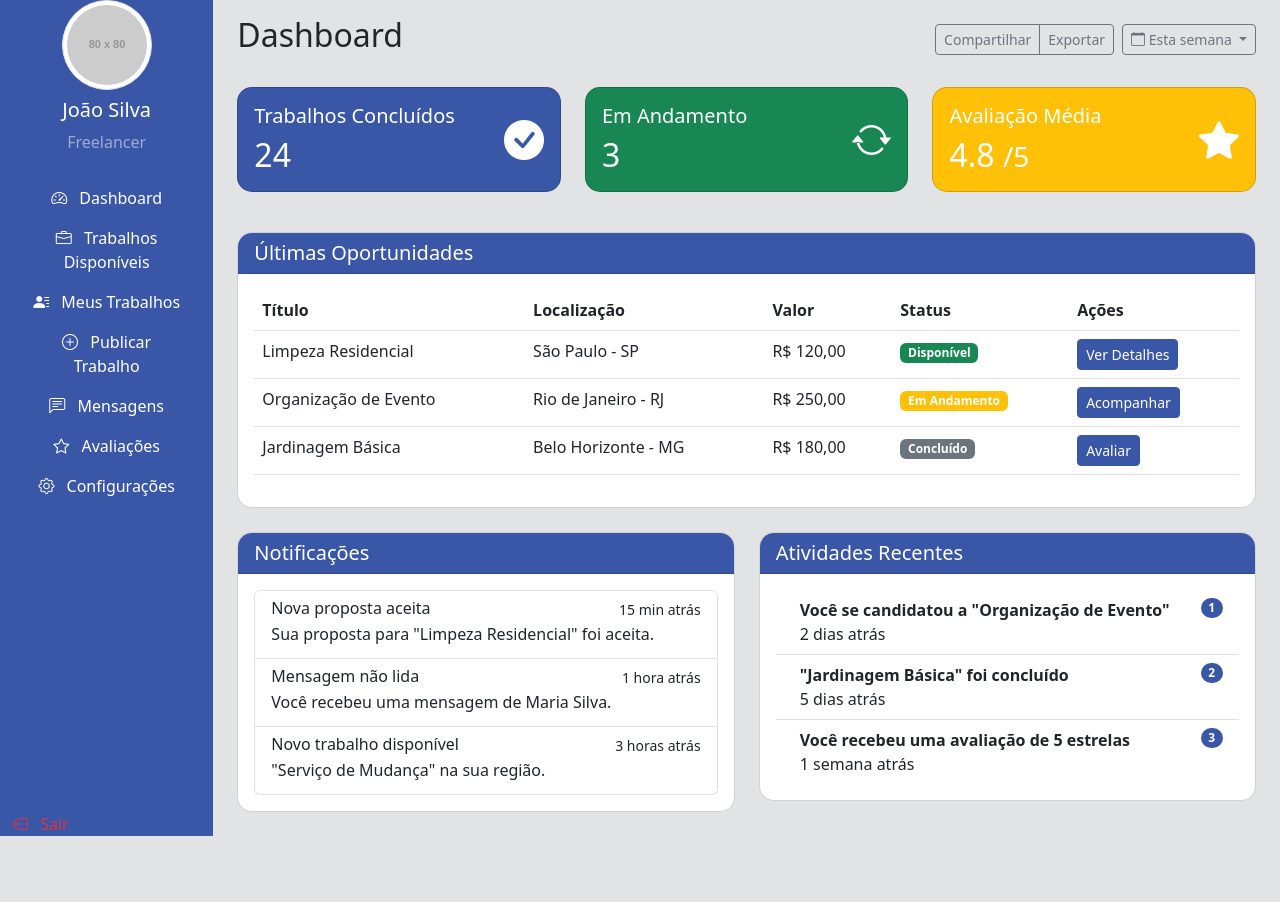
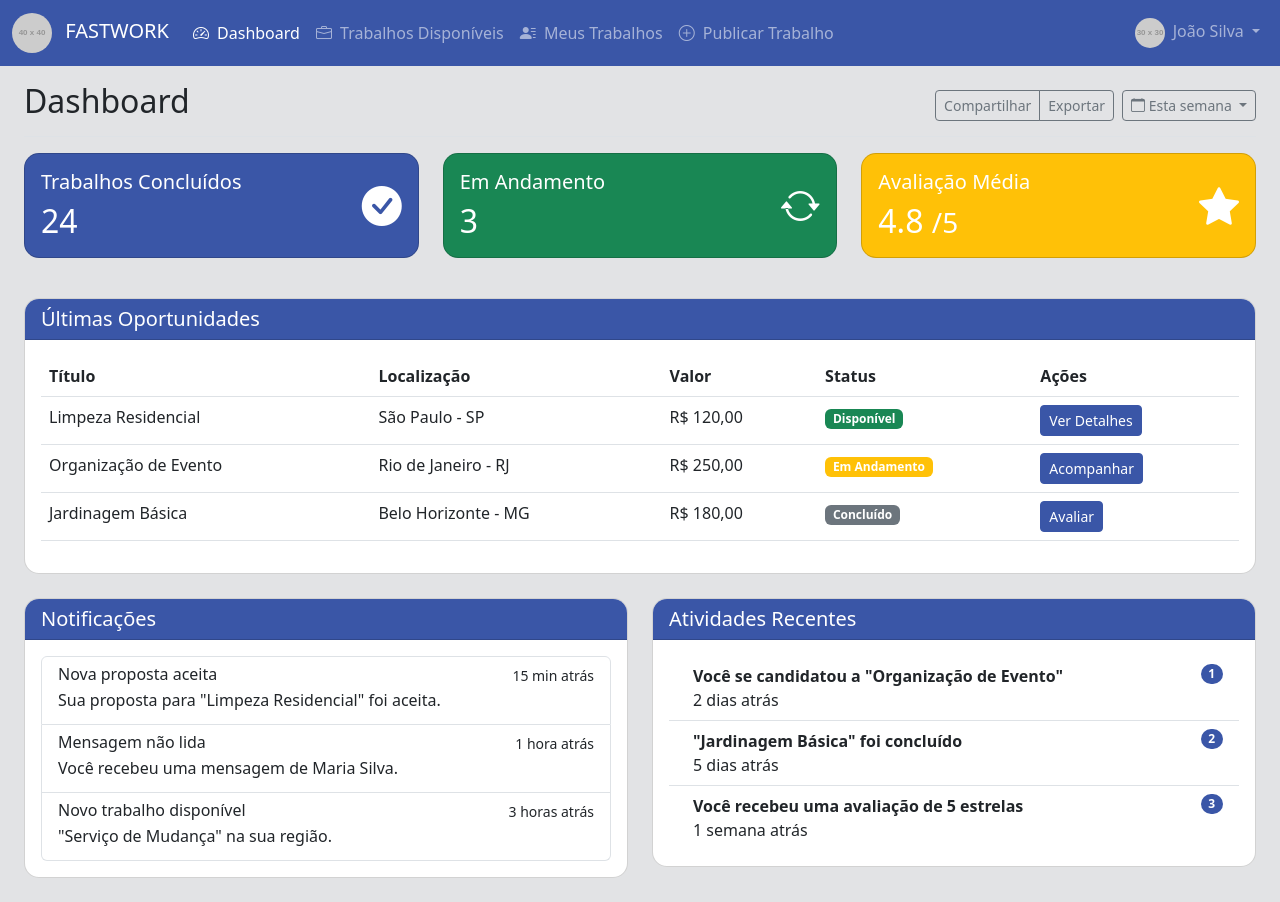
Before and after one commit to Working003/FastWork, a plain HTML site: page interfaces/dashboard/index.html in a window 1280 px wide. Before the commit the page ends 836 px from the top, so only its background shows below. Drawn offline with nearby package versions, Linux system fonts and the light colour scheme; files that its build step writes are made by us from their sources; placeholder pictures from the web are drawn by us.

Commit message:
modificação da sidebar para navbar do  dashboard

```diff
--- a/interfaces/dashboard/index.html
+++ b/interfaces/dashboard/index.html
@@ -9,65 +9,62 @@
     <link rel="stylesheet" href="style.css">
 </head>
 <body class="bg-secondary-subtle">
+    <!-- Navbar -->
+    <nav class="navbar navbar-expand-lg navbar-dark bg-primary">
         <div class="container-fluid">
-        <div class="row">
-            <!-- Sidebar -->
-            <nav id="sidebar" class="col-md-3 col-lg-2 d-md-block bg-primary sidebar collapse">
-                <div class="position-sticky d-flex flex-column justify-content-between h-100">
-                    <div>
-                        <div class="text-center mb-4">
-                            <img src="https://via.placeholder.com/80x80" alt="User" class="rounded-circle img-thumbnail">
-                            <h5 class="mt-2 text-white">João Silva</h5>
-                            <p class="text-white-50">Freelancer</p>
-                        </div>
-                        <ul class="nav flex-column text-center">
+            <a class="navbar-brand" href="#">
+                <img src="https://via.placeholder.com/40x40" alt="Logo" class="rounded-circle me-2">
+                FASTWORK
+            </a>
+            <button class="navbar-toggler" type="button" data-bs-toggle="collapse" data-bs-target="#navbarNav">
+                <span class="navbar-toggler-icon"></span>
+            </button>
+            <div class="collapse navbar-collapse" id="navbarNav">
+                <ul class="navbar-nav me-auto">
                     <li class="nav-item">
-                                <a class="nav-link text-white" href="../dashboard/index.html">
-                                    <i class="bi bi-speedometer2 me-2"></i> Dashboard
+                        <a class="nav-link active" href="../dashboard/index.html">
+                            <i class="bi bi-speedometer2 me-1"></i> Dashboard
                         </a>
                     </li>
                     <li class="nav-item">
-                                <a class="nav-link text-white" href="../trabalhos-disponiveis/index.html">
-                                    <i class="bi bi-briefcase me-2"></i> Trabalhos Disponíveis
+                        <a class="nav-link" href="../trabalhos-disponiveis/index.html">
+                            <i class="bi bi-briefcase me-1"></i> Trabalhos Disponíveis
                         </a>
                     </li>
                     <li class="nav-item">
-                                <a class="nav-link text-white" href="#">
-                                    <i class="bi bi-person-lines-fill me-2"></i> Meus Trabalhos
+                        <a class="nav-link" href="#">
+                            <i class="bi bi-person-lines-fill me-1"></i> Meus Trabalhos
                         </a>
                     </li>
                     <li class="nav-item">
-                                <a class="nav-link text-white" href="../publicar-trabalho/index.html">
-                                    <i class="bi bi-plus-circle me-2"></i> Publicar Trabalho
-                                </a>
-                            </li>
-                            <li class="nav-item">
-                                <a class="nav-link text-white" href="#">
-                                    <i class="bi bi-chat-left-text me-2"></i> Mensagens
-                                </a>
-                            </li>
-                            <li class="nav-item">
-                                <a class="nav-link text-white" href="#">
-                                    <i class="bi bi-star me-2"></i> Avaliações
-                                </a>
-                            </li>
-                            <li class="nav-item">
-                                <a class="nav-link text-white" href="#">
-                                    <i class="bi bi-gear me-2"></i> Configurações
+                        <a class="nav-link" href="../publicar-trabalho/index.html">
+                            <i class="bi bi-plus-circle me-1"></i> Publicar Trabalho
                         </a>
                     </li>
                 </ul>
-                    </div>
-                    <div class="nav-item mt-3">
-                        <a class="nav-link text-danger" href="../index.html">
-                            <i class="bi bi-box-arrow-left me-2"></i> Sair
+                <ul class="navbar-nav ms-auto">
+                    <li class="nav-item dropdown">
+                        <a class="nav-link dropdown-toggle" href="#" id="navbarDropdown" role="button" data-bs-toggle="dropdown">
+                            <img src="https://via.placeholder.com/30x30" alt="User" class="rounded-circle me-1">
+                            João Silva
                         </a>
+                        <ul class="dropdown-menu dropdown-menu-end">
+                            <li><a class="dropdown-item" href="#"><i class="bi bi-chat-left-text me-2"></i> Mensagens</a></li>
+                            <li><a class="dropdown-item" href="#"><i class="bi bi-star me-2"></i> Avaliações</a></li>
+                            <li><a class="dropdown-item" href="#"><i class="bi bi-gear me-2"></i> Configurações</a></li>
+                            <li><hr class="dropdown-divider"></li>
+                            <li><a class="dropdown-item text-danger" href="../index.html"><i class="bi bi-box-arrow-left me-2"></i> Sair</a></li>
+                        </ul>
+                    </li>
+                </ul>
             </div>
         </div>
     </nav>
 
     <!-- Main Content -->
-            <main class="col-md-9 ms-sm-auto col-lg-10 px-md-4">
+    <div class="container-fluid">
+        <div class="row">
+            <main class="col-12 px-md-4">
                 <div class="d-flex justify-content-between flex-wrap flex-md-nowrap align-items-center pt-3 pb-2 mb-3 border-bottom">
                     <h1 class="h2">Dashboard</h1>
                     <div class="btn-toolbar mb-2 mb-md-0">
@@ -81,6 +78,7 @@
                     </div>
                 </div>
 
+                <!-- Restante do conteúdo permanece igual -->
                 <div class="row mb-4">
                     <div class="col-md-4">
                         <div class="card text-white bg-primary mb-3">
--- a/interfaces/dashboard/style..css
+++ b/interfaces/dashboard/style..css
@@ -1,53 +1,62 @@
 body {
     background-color: #f8f9fa;
+    padding-top: 56px; /* Espaço para o navbar fixo */
 }
 
-/* Sidebar */
-#sidebar {
-    min-height: 100vh;
-    background-color: #3a56a7;
-    display: flex;
-    flex-direction: column;
-    justify-content: space-between;
-    padding-bottom: 20px;
+/* Navbar */
+.navbar {
+    box-shadow: 0 2px 4px rgba(0, 0, 0, 0.1);
 }
 
-/* Links da sidebar */
-.nav-link {
-    color: white; /* Texto branco */
-    text-align: center; /* Centralizar o texto */
-    font-weight: bold; /* Deixar o texto mais destacado */
-    padding: 20px 0; /* Espaçamento vertical maior */
-    display: block; /* Garantir que ocupe toda a largura */
-    text-decoration: none; /* Remover sublinhado */
-    border-top: 1px solid black; /* Linha preta acima */
-    border-bottom: 1px solid black; /* Linha preta abaixo */
+.navbar-brand {
+    font-weight: bold;
+    display: flex;
+    align-items: center;
 }
 
-.nav-link:hover, .nav-link.active {
-    color: #e2eafc; /* Cor ao passar o mouse ou quando ativo */
-    background-color: transparent; /* Sem fundo */
+.navbar-brand img {
+    margin-right: 8px;
 }
 
-.nav-link.text-danger {
-    color: #f8d7da; /* Cor do botão "Sair" */
+.nav-link {
+    display: flex;
+    align-items: center;
+    padding: 0.5rem 1rem;
 }
 
-.nav-link.text-danger:hover {
-    color: #f5c6cb; /* Cor ao passar o mouse no botão "Sair" */
+.nav-link i {
+    margin-right: 5px;
 }
 
-/* Botão "Sair" */
-.nav-item.mt-3 {
-    margin-top: auto; /* Empurra o botão para o final da sidebar */
-    text-align: center; /* Centraliza o texto */
-    padding-top: 30px; /* Distância maior do último botão */
+.navbar-nav .nav-item .nav-link {
+    border-radius: 4px;
+    margin: 0 2px;
 }
 
-.nav-item.mt-3 .nav-link {
-    border: none; /* Sem linhas pretas para o botão "Sair" */
+.navbar-nav .nav-item .nav-link:hover {
+    background-color: rgba(255, 255, 255, 0.1);
 }
 
+.navbar-nav .nav-item .nav-link.active {
+    background-color: rgba(255, 255, 255, 0.2);
+}
+
+/* Dropdown menu */
+.dropdown-menu {
+    border: none;
+    box-shadow: 0 2px 10px rgba(0, 0, 0, 0.1);
+}
+
+.dropdown-item {
+    padding: 8px 16px;
+}
+
+.dropdown-item i {
+    width: 20px;
+    text-align: center;
+}
+
+/* Cards e outros elementos */
 .card-header {
     background-color: #3a56a7;
     color: white;
@@ -78,3 +87,18 @@ body {
 .badge.bg-primary {
     background-color: #3a56a7 !important;
 }
+
+/* Responsividade */
+@media (max-width: 992px) {
+    .navbar-collapse {
+        padding-top: 10px;
+    }
+
+    .navbar-nav {
+        margin-top: 10px;
+    }
+
+    .nav-link {
+        padding: 8px 0;
+    }
+}
```
Lines whose indentation alone changed are shown as unchanged.
